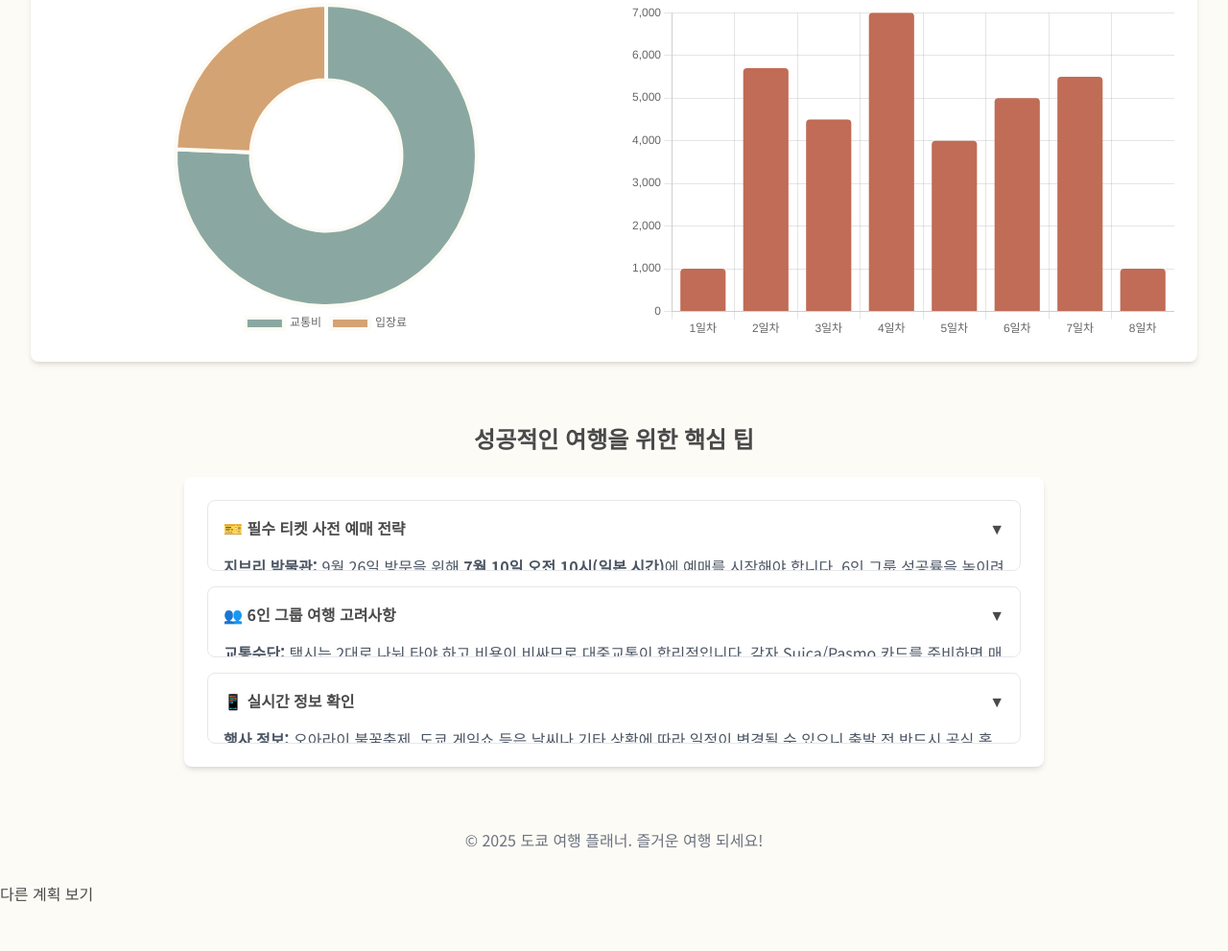
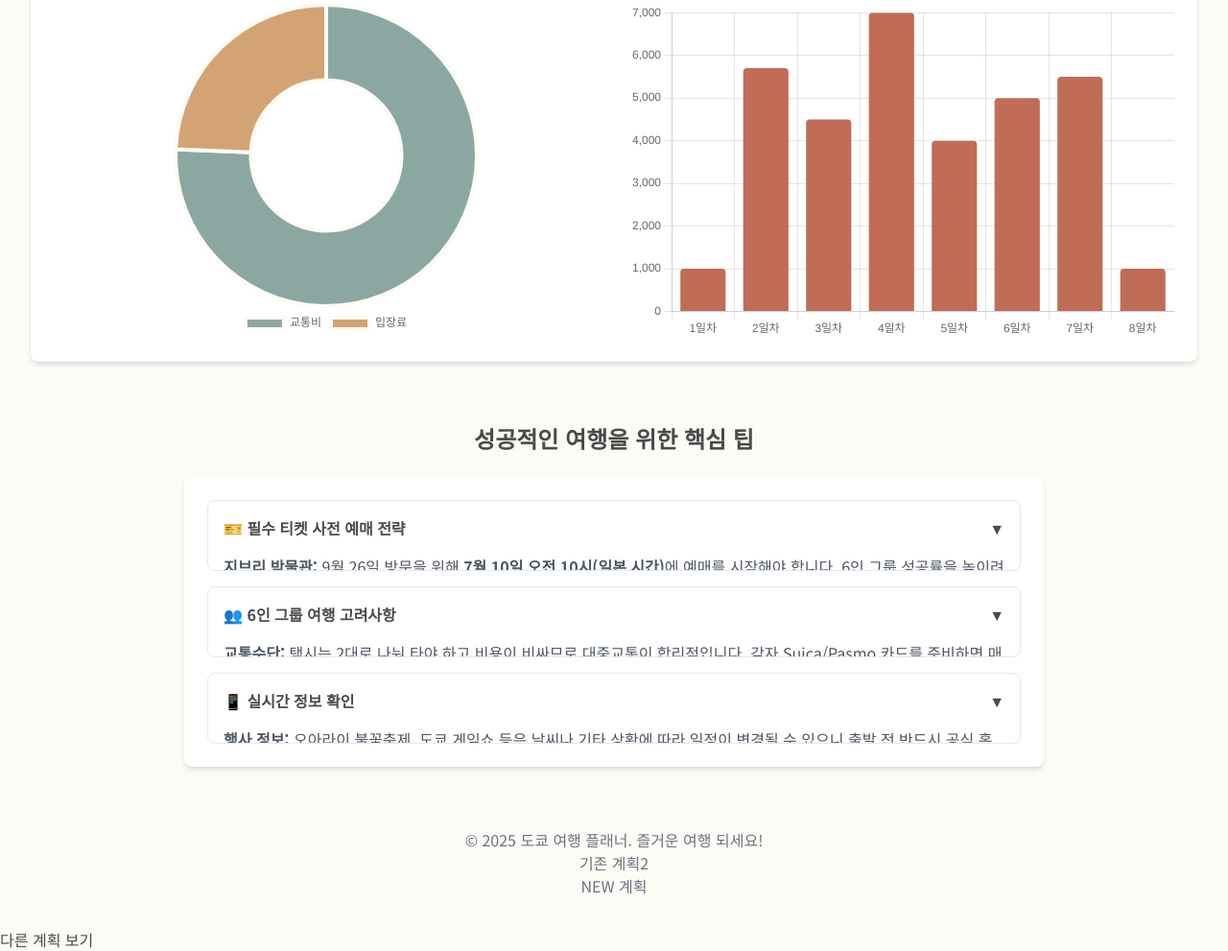
Before and after one commit to jusasa/jusasa.github.io, a plain HTML site: page index.html in a window 1280 px wide. Shown: the part 1427-2418 px from the top of the page at 96% size. Before the commit the page ends 2370 px from the top, so only its background shows below. Drawn offline with nearby package versions, Linux system fonts and the light colour scheme.

Commit message:
Update index.html

```diff
--- a/index.html
+++ b/index.html
@@ -138,6 +138,9 @@
 
     <footer class="text-center py-8 text-gray-500">
         <p>&copy; 2025 도쿄 여행 플래너. 즐거운 여행 되세요!</p>
+        <p><a href="index1.html">기존 계획2</a></p>
+        <p><a href="index.html">NEW 계획</a></p>
+
     </footer>
 
     <script>
```
